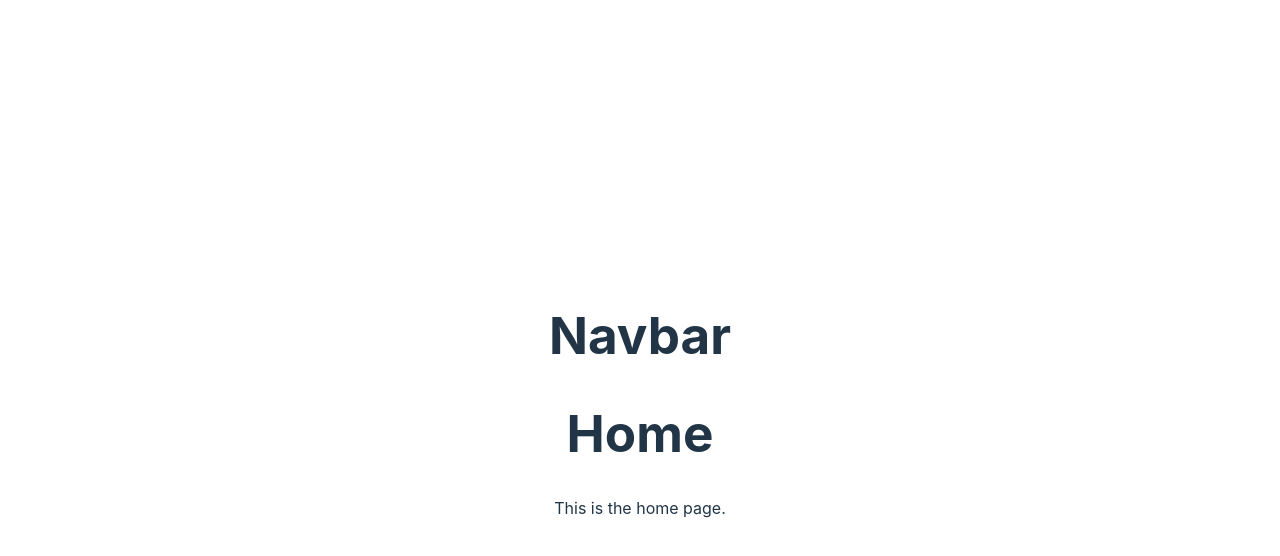
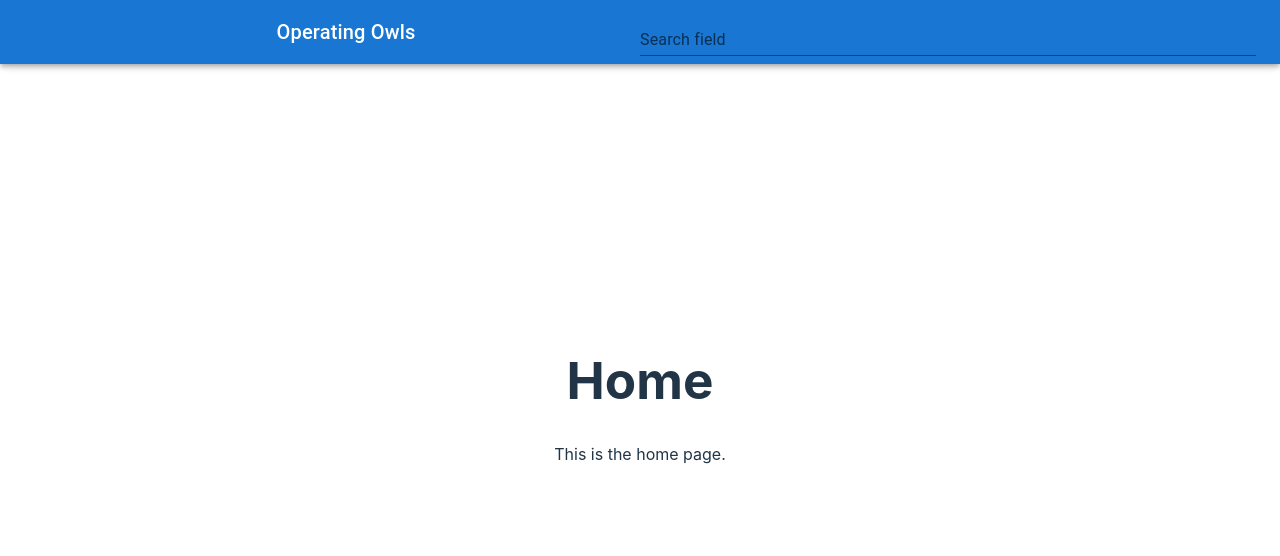
Before and after one commit to Operating-Owls/operating-owls-business-communication-platform-refactor, a React (Vite) app: page / in a window 1280 px wide. Shown: the top 556 px of the page. Built offline with nearby package versions, Linux system fonts and the light colour scheme.

Commit message:
feat: cody search bar over

```diff
--- a/src/components/Navbar.jsx
+++ /dev/null
@@ -1,11 +0,0 @@
-import React from 'react';
-
-const Navbar = () => {
-  return (
-    <nav>
-      <h1>Navbar</h1>
-    </nav>
-  );
-};
-
-export default Navbar;
--- /dev/null
+++ b/src/components/main-components/Navbar.jsx
@@ -0,0 +1,44 @@
+import * as React from 'react';
+import SearchBar from './Search';
+
+import AppBar from '@mui/material/AppBar';
+import Box from '@mui/material/Box';
+import Toolbar from '@mui/material/Toolbar';
+import IconButton from '@mui/material/IconButton';
+import Typography from '@mui/material/Typography';
+
+const Navbar = () => {
+  const[searchValue, setSearchValue] = React.useState('');
+  const handleSearchOpen = (event) => {
+      setAnchorEl(event.currentTarget);
+      //setForcePopover(true);
+      console.log("reopening this popover")
+  };
+
+  return (
+    <Box sx={{ flexGrow: 1 }}>
+      <AppBar position="fixed">
+        <Toolbar>
+          <IconButton
+            size="large"
+            edge="start"
+            color="inherit"
+            aria-label="menu"
+            sx={{ mr: 2 }}
+          >
+          </IconButton>
+          <Typography variant="h6" component="div" sx={{ flexGrow: 1 }}>
+            Operating Owls
+          </Typography>
+          <SearchBar
+              searchValue={searchValue}
+              setSearchValue={setSearchValue}
+              handleSearchOpen={handleSearchOpen}
+          />
+        </Toolbar>
+      </AppBar>
+    </Box>
+  );
+};
+
+export default Navbar;
--- /dev/null
+++ b/src/components/main-components/Search.jsx
@@ -0,0 +1,41 @@
+import * as React from 'react';
+import TextField from '@mui/material/TextField';
+import IconButton from '@mui/material/IconButton';
+import ClearIcon from '@mui/icons-material/Clear';
+
+export default function SearchBar(props) {
+    const { searchValue, setSearchValue, handleSearchOpen } = props;
+    const textFieldRef = React.useRef(null);
+
+    return (
+        <TextField
+            id="standard-search"
+            label="Search field"
+            inputRef={textFieldRef}
+            type="search"
+            variant="standard"
+            value={searchValue}
+            onChange={(e) => { setSearchValue(e.target.value); }}
+            sx={{
+                width: '50%',
+                'input[type="search"]::-webkit-search-cancel-button': {
+                    display: 'none',
+                },
+            }}
+            onFocus={handleSearchOpen}
+            color="info"
+            InputProps={{
+                endAdornment: searchValue ? (
+                    <IconButton
+                        onClick={() => setSearchValue('')}
+                        edge="end"
+                        size="medium"
+                        tabIndex={-1}
+                    >
+                        <ClearIcon />
+                    </IconButton>) : null
+            }}
+            clearButton={false}
+        />
+    );
+}
--- a/src/routes/Home.jsx
+++ b/src/routes/Home.jsx
@@ -1,5 +1,5 @@
 import React from 'react';
-import Navbar from '../components/Navbar';
+import Navbar from '../components/main-components/Navbar';
 
 const Home = () => {
   return (
```
